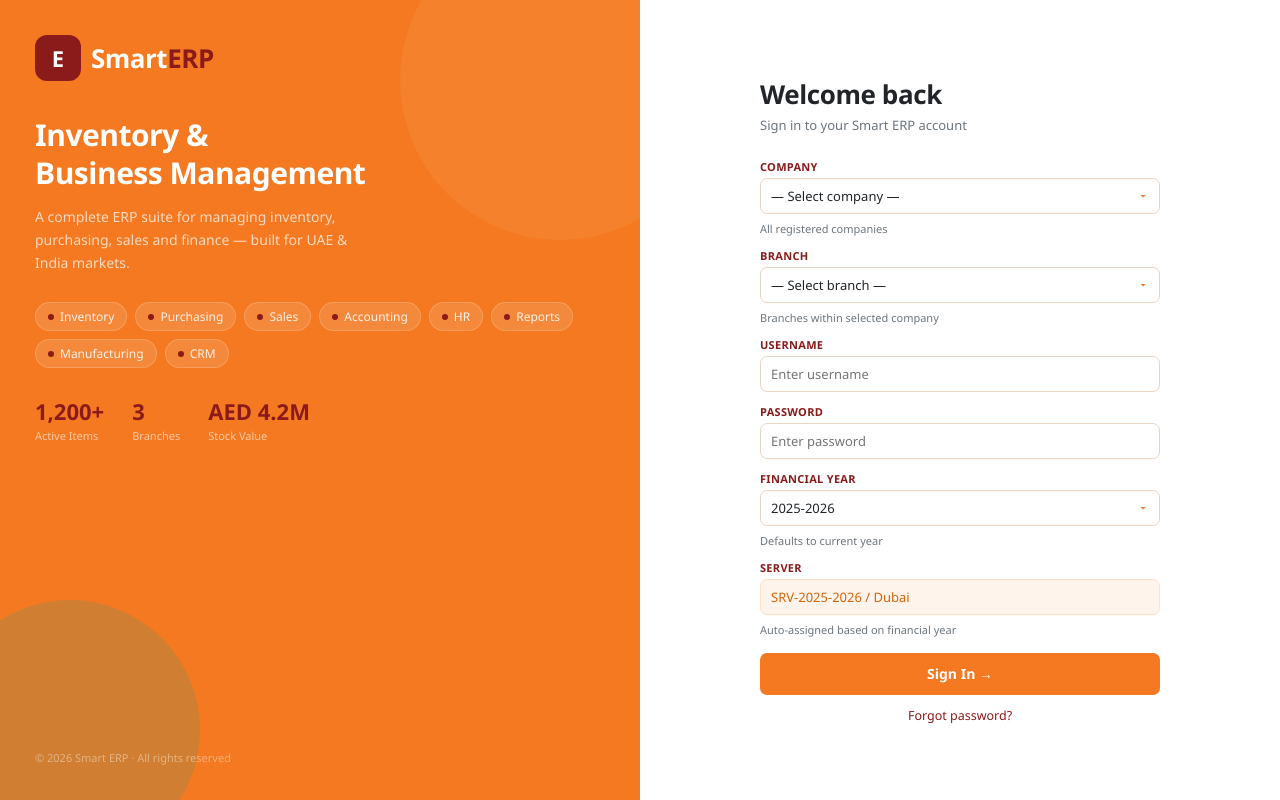
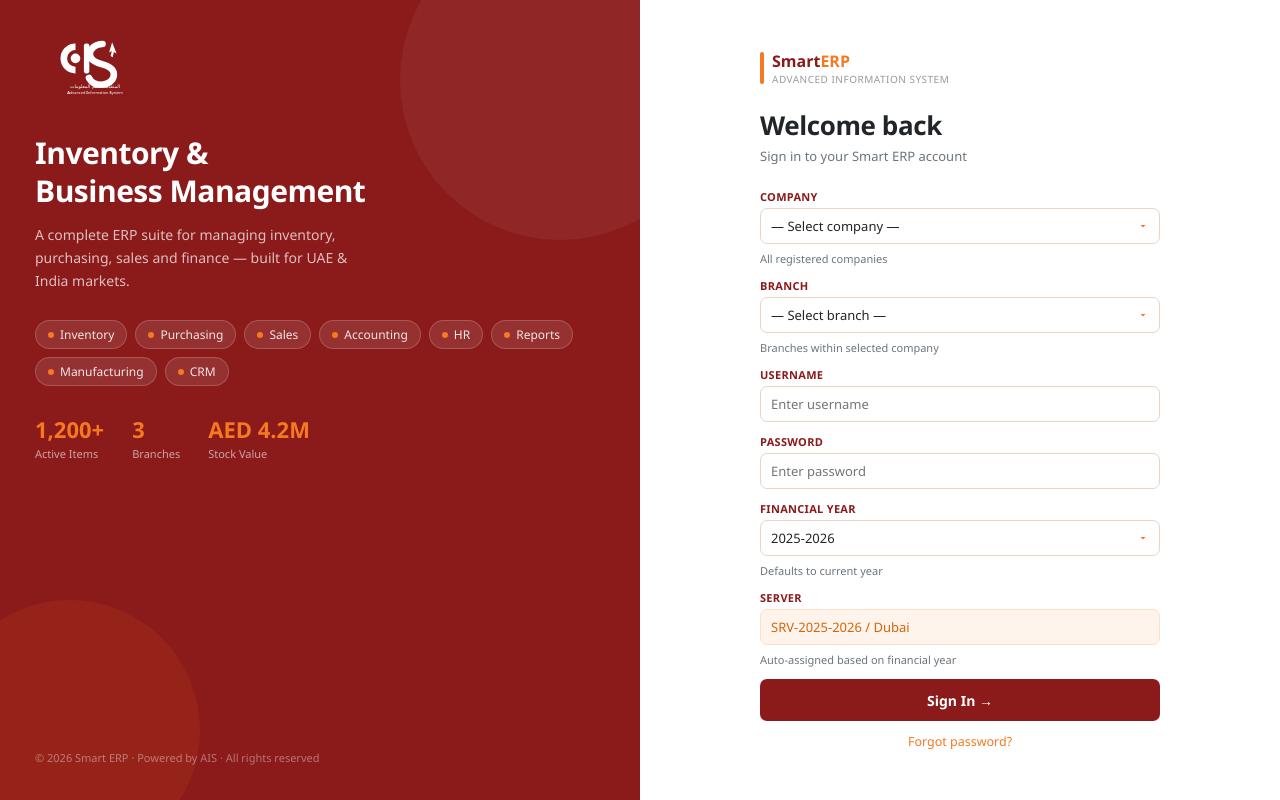
Before and after one commit to InventuraTech-collab/smart-erp, a Next.js app in the folder smart-erp-fixed/: page /login in a window 1280 px wide. Built offline with nearby package versions, Linux system fonts and the light colour scheme.

Commit message:
Update page.tsx

```diff
--- a/smart-erp-fixed/app/login/page.tsx
+++ b/smart-erp-fixed/app/login/page.tsx
@@ -36,36 +36,54 @@
 
   return (
     <div style={{ display:'flex', minHeight:'100vh', fontFamily:'Segoe UI,system-ui,sans-serif' }}>
-      {/* LEFT */}
-      <div style={{ width:'50%', background:'var(--op)', display:'flex', flexDirection:'column', justifyContent:'space-between', padding:'2.5rem', position:'relative', overflow:'hidden' }}>
-        <div style={{ position:'absolute', top:-80, right:-80, width:320, height:320, borderRadius:'50%', background:'rgba(255,255,255,.06)' }}/>
-        <div style={{ position:'absolute', bottom:-60, left:-60, width:260, height:260, borderRadius:'50%', background:'rgba(0,160,157,.15)' }}/>
+      {/* LEFT - Dark Red */}
+      <div style={{ width:'50%', background:'#8B1A1A', display:'flex', flexDirection:'column', justifyContent:'space-between', padding:'2.5rem', position:'relative', overflow:'hidden' }}>
+        <div style={{ position:'absolute', top:-80, right:-80, width:320, height:320, borderRadius:'50%', background:'rgba(255,255,255,.05)' }}/>
+        <div style={{ position:'absolute', bottom:-60, left:-60, width:260, height:260, borderRadius:'50%', background:'rgba(244,121,32,.1)' }}/>
         <div style={{ position:'relative', zIndex:2 }}>
-          <div style={{ display:'flex', alignItems:'center', gap:10, marginBottom:'2.5rem' }}>
-            <div style={{ width:46, height:46, background:'var(--og)', borderRadius:12, display:'flex', alignItems:'center', justifyContent:'center', fontSize:22, fontWeight:700, color:'#fff' }}>E</div>
-            <div style={{ fontSize:26, fontWeight:700, color:'#fff', letterSpacing:-.5 }}>Smart<span style={{ color:'var(--og)' }}>ERP</span></div>
+
+          {/* AIS LOGO */}
+          <div style={{ marginBottom:'2.5rem' }}>
+            <img
+              src="/ais-logo.svg"
+              alt="AIS - Advanced Information System"
+              style={{ height:60, width:'auto', objectFit:'contain', filter:'brightness(0) invert(1)' }}
+            />
           </div>
+
           <h1 style={{ fontSize:30, fontWeight:700, color:'#fff', lineHeight:1.25, marginBottom:'1rem', letterSpacing:-.5 }}>Inventory &<br/>Business Management</h1>
           <p style={{ fontSize:14, color:'rgba(255,255,255,.72)', lineHeight:1.65, maxWidth:320, marginBottom:'2rem' }}>A complete ERP suite for managing inventory, purchasing, sales and finance — built for UAE &amp; India markets.</p>
           <div style={{ display:'flex', flexWrap:'wrap', gap:8, marginBottom:'2rem' }}>
             {MODULES.map(m => (
-              <div key={m} style={{ display:'flex', alignItems:'center', gap:6, background:'rgba(255,255,255,.12)', color:'rgba(255,255,255,.88)', borderRadius:99, padding:'5px 12px', fontSize:12, fontWeight:500, border:'.5px solid rgba(255,255,255,.18)' }}>
-                <div style={{ width:6, height:6, borderRadius:'50%', background:'var(--og)' }}/>{m}
+              <div key={m} style={{ display:'flex', alignItems:'center', gap:6, background:'rgba(255,255,255,.1)', color:'rgba(255,255,255,.88)', borderRadius:99, padding:'5px 12px', fontSize:12, fontWeight:500, border:'.5px solid rgba(255,255,255,.18)' }}>
+                <div style={{ width:6, height:6, borderRadius:'50%', background:'#F47920' }}/>{m}
               </div>
             ))}
           </div>
           <div style={{ display:'flex', gap:28 }}>
             {[['1,200+','Active Items'],['3','Branches'],['AED 4.2M','Stock Value']].map(([v,l]) => (
-              <div key={l}><div style={{ fontSize:22, fontWeight:700, color:'var(--og)' }}>{v}</div><div style={{ fontSize:11, color:'rgba(255,255,255,.6)', marginTop:2 }}>{l}</div></div>
+              <div key={l}>
+                <div style={{ fontSize:22, fontWeight:700, color:'#F47920' }}>{v}</div>
+                <div style={{ fontSize:11, color:'rgba(255,255,255,.6)', marginTop:2 }}>{l}</div>
+              </div>
             ))}
           </div>
         </div>
-        <div style={{ position:'relative', zIndex:2, fontSize:11, color:'rgba(255,255,255,.4)' }}>© 2026 Smart ERP · All rights reserved</div>
+        <div style={{ position:'relative', zIndex:2, fontSize:11, color:'rgba(255,255,255,.4)' }}>© 2026 Smart ERP · Powered by AIS · All rights reserved</div>
       </div>
 
       {/* RIGHT */}
       <div style={{ width:'50%', background:'#fff', display:'flex', alignItems:'center', justifyContent:'center', padding:'2rem 3rem' }}>
         <div style={{ width:'100%', maxWidth:400 }}>
+          {/* Mini logo on right */}
+          <div style={{ display:'flex', alignItems:'center', gap:8, marginBottom:'1.5rem' }}>
+            <div style={{ width:4, height:32, background:'#F47920', borderRadius:4 }}/>
+            <div>
+              <div style={{ fontSize:16, fontWeight:700, color:'#8B1A1A' }}>Smart<span style={{ color:'#F47920' }}>ERP</span></div>
+              <div style={{ fontSize:10, color:'#999', letterSpacing:.5, textTransform:'uppercase' }}>Advanced Information System</div>
+            </div>
+          </div>
+
           <h2 style={{ fontSize:26, fontWeight:700, color:'var(--text)', marginBottom:4, letterSpacing:-.4 }}>Welcome back</h2>
           <p style={{ fontSize:13, color:'var(--muted)', marginBottom:'1.75rem' }}>Sign in to your Smart ERP account</p>
           {error && <div style={{ background:'#fdf2f2', border:'1px solid #f5c6c6', color:'#a32d2d', borderRadius:7, padding:'8px 12px', fontSize:12, marginBottom:14 }}>⚠ {error}</div>}
@@ -94,15 +112,19 @@
               </select>
             </F>
             <F label="Server" hint="Auto-assigned based on financial year">
-              <div style={{ height:36, border:'1.5px solid var(--oplm)', borderRadius:7, background:'var(--opl)', color:'var(--opd)', fontSize:13, padding:'0 10px', display:'flex', alignItems:'center', fontWeight:500 }}>
+              <div style={{ height:36, border:'1.5px solid #ffe0c4', borderRadius:7, background:'#fff4ec', color:'#d4650a', fontSize:13, padding:'0 10px', display:'flex', alignItems:'center', fontWeight:500 }}>
                 SRV-{form.finYear} / Dubai
               </div>
             </F>
-            <button type="submit" className="btn btn-purple" style={{ width:'100%', height:42, justifyContent:'center', fontSize:14, marginTop:4 }} disabled={loading}>
+            <button
+              type="submit"
+              style={{ width:'100%', height:42, justifyContent:'center', fontSize:14, marginTop:4, background:'#8B1A1A', color:'#fff', border:'none', borderRadius:7, fontWeight:600, cursor:'pointer', display:'flex', alignItems:'center', gap:8, fontFamily:'inherit' }}
+              disabled={loading}
+            >
               {loading ? 'Signing in…' : 'Sign In →'}
             </button>
           </form>
-          <a href="#" style={{ display:'block', textAlign:'center', fontSize:12.5, color:'var(--og)', marginTop:12 }}>Forgot password?</a>
+          <a href="#" style={{ display:'block', textAlign:'center', fontSize:12.5, color:'#F47920', marginTop:12 }}>Forgot password?</a>
         </div>
       </div>
     </div>
```
